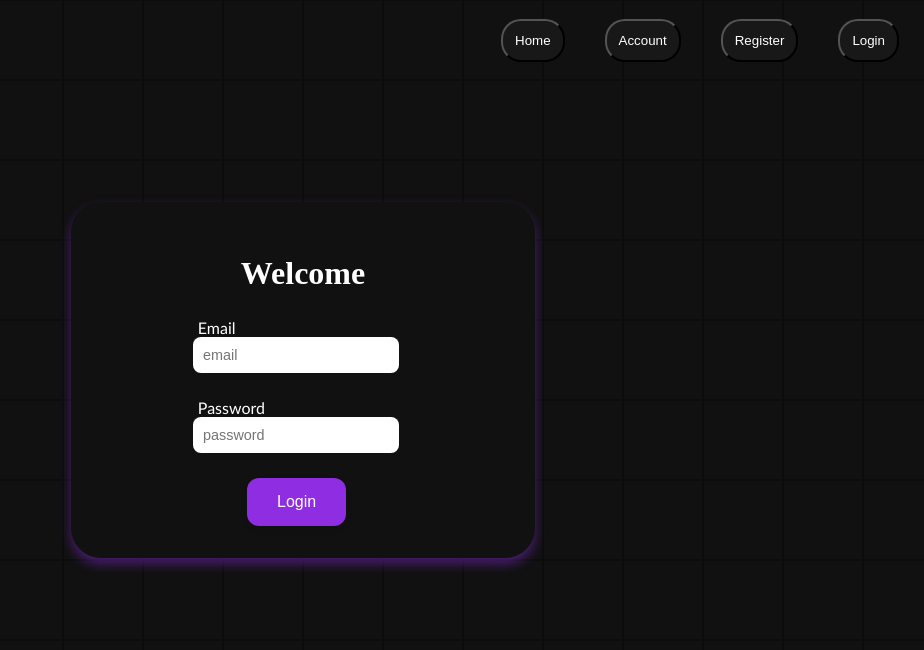
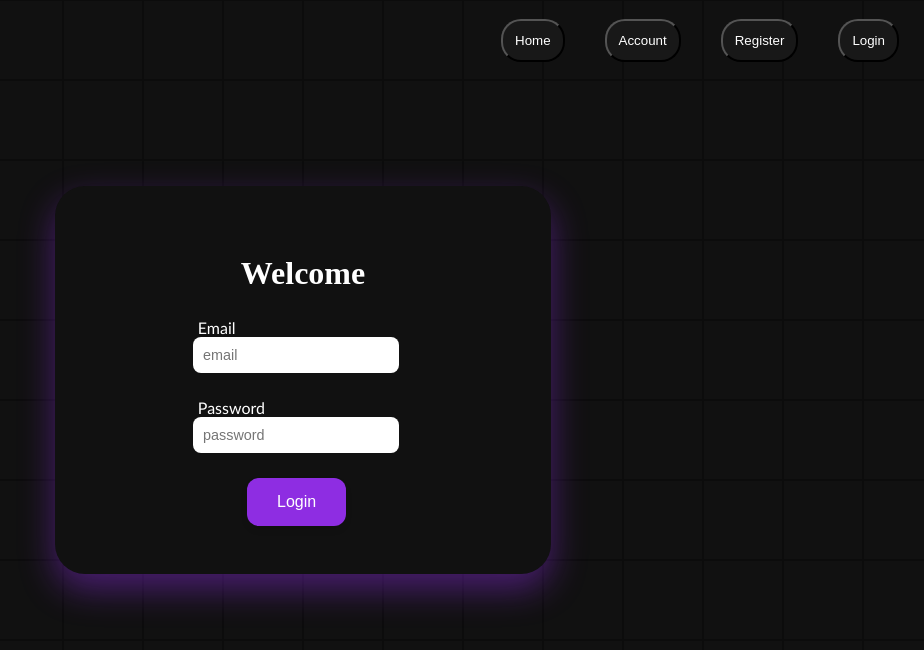
Before and after one commit to amitchell303/capstoneFrontend, a React (Vite) app: page /login in a window 1280 px wide. Shown: the top 650 px of the page, without its empty margins (337-1261 px from the left). Built offline with nearby package versions, Linux system fonts and the light colour scheme.

Commit message:
background functional

```diff
--- a/src/components/login.css
+++ b/src/components/login.css
@@ -13,12 +13,15 @@ main {
   align-content: center;
 }
 
+/* Navbar */
 nav {
   height: 5rem;
   background: none;
   display: flex;
   align-items: center;
   justify-content: right;
+  position: relative;
+  z-index: 2;
 }
 nav ul {
   margin: 1.5rem;
@@ -35,41 +38,32 @@ nav button {
   background-color: #181818;
   border-radius: 20px;
 }
+nav button:hover {
+  color: rgb(255, 255, 255);
+  padding: 0.75rem;
+  background-color: #44166c76;
+  border-radius: 20px;
+}
 
 /*  Login  */
 .content-container {
-  color: rgb(255, 255, 255);
-  background-color: #111111;
-  box-shadow: 0 6px 12px #8d2de274;
-  width: 50rem;
-  height: auto;
-  padding: 2rem;
+  position: relative;
+  z-index: 1;
+  color: #fff;
+  background-color: #111;
+  box-shadow: 0 15px 35px #8d2de274;
+  width: 100%;
+  max-width: 400px;
+  padding: 3rem;
   margin: 0 auto;
   border-radius: 30px;
-  max-width: 400px;
-
   display: flex;
   flex-direction: column;
-  justify-items: center;
+  align-items: center;
 }
 .content-container h1 {
   text-align: center;
   margin-bottom: 1rem;
-}
-.login-form-field {
-  margin: 10px;
-  font-family: "Gill Sans", "Gill Sans MT", Calibri, "Trebuchet MS", sans-serif;
-}
-.login-form-field label {
-  padding: 0.3rem;
-  font-size: 1rem;
-}
-.login-form-field input {
-  padding: 10px;
-  margin-bottom: 15px;
-  border: none;
-  border-radius: 8px;
-  font-size: 0.9rem;
 }
 .content-container button {
   color: white;
@@ -89,6 +83,21 @@ nav button {
   background-color: #4a00e0;
   box-shadow: 0 8px 12px rgba(0, 0, 0, 0.2);
 }
+.login-form-field {
+  margin: 10px;
+  font-family: "Gill Sans", "Gill Sans MT", Calibri, "Trebuchet MS", sans-serif;
+}
+.login-form-field label {
+  padding: 0.3rem;
+  font-size: 1rem;
+}
+.login-form-field input {
+  padding: 10px;
+  margin-bottom: 15px;
+  border: none;
+  border-radius: 8px;
+  font-size: 0.9rem;
+}
 
 /* Background */
 .grid-background {
@@ -97,11 +106,11 @@ nav button {
   left: 0;
   width: 100%;
   height: 100%;
-  z-index: -1;
+  z-index: 0;
 }
 .grid {
   display: grid;
-  grid-template-columns: repeat(auto-fill, minmax(6.25vw, 1fr));
+  grid-template-columns: repeat(16, 1fr);
   width: 100vw;
   height: 100vh;
 }
```
